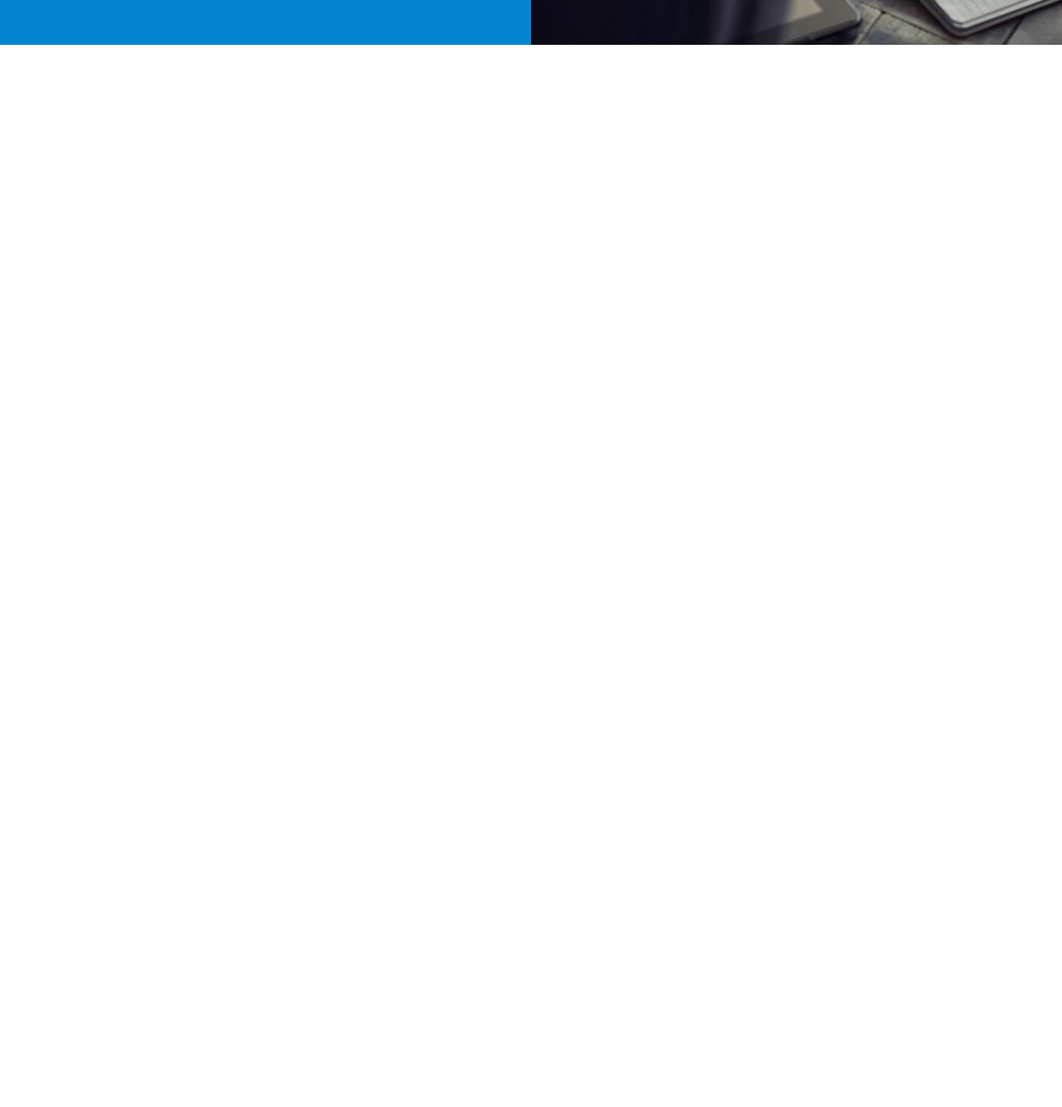
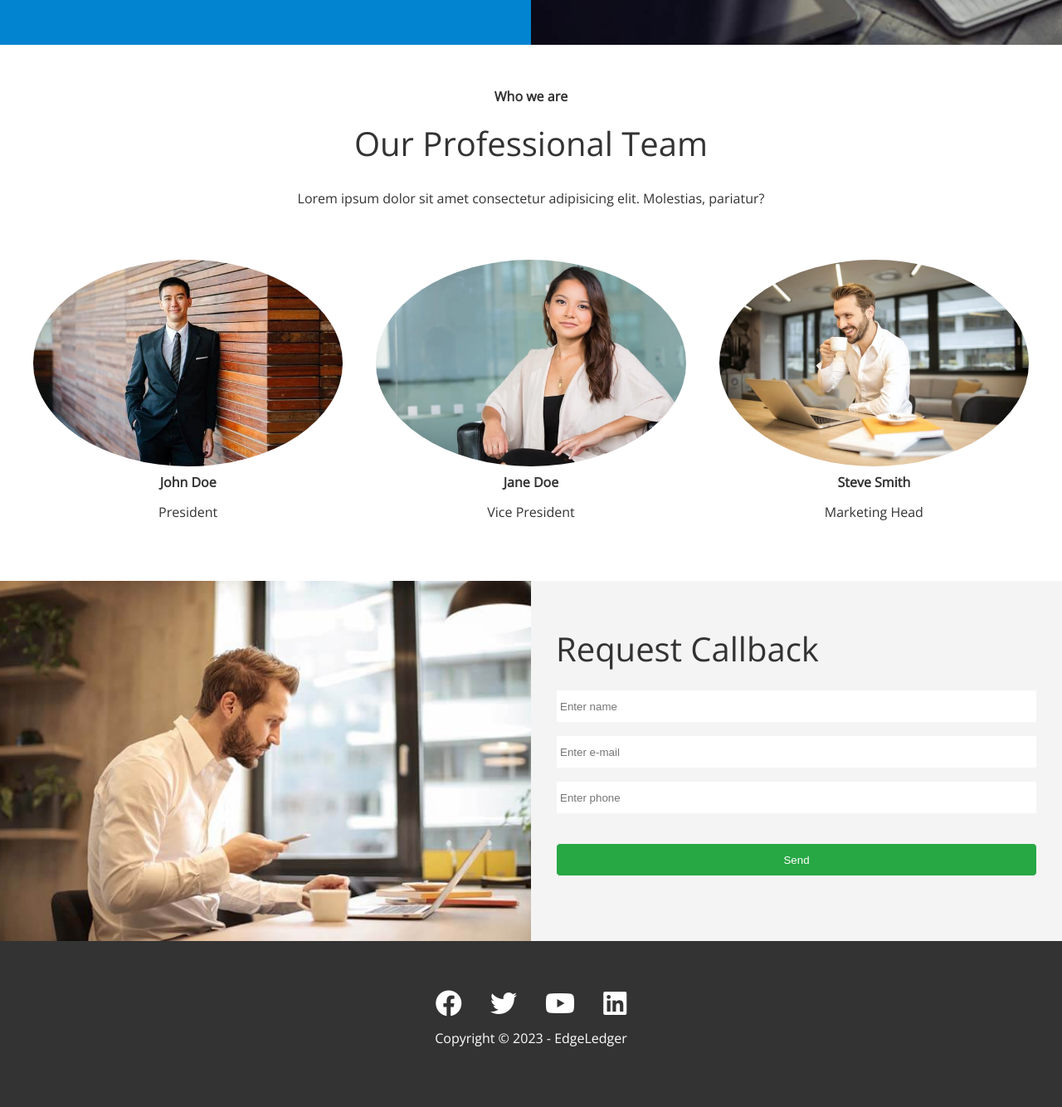
Before and after one commit to j-pcgoncalves/edge_ledger, a plain HTML site: page index.html in a window 1280 px wide. Shown: the part 2660-3994 px from the top of the page at 83% size. Before the commit the page ends 2721 px from the top, so only its background shows below. Drawn offline with nearby package versions, Linux system fonts and the light colour scheme.

Commit message:
finish and style homepage

```diff
--- a/css/style.css
+++ b/css/style.css
@@ -128,6 +128,72 @@ img {
     margin-bottom: 15px;
 }
 
+.cases img {
+    max-height: 220px;
+}
+
 .cases img:hover {
     opacity: 0.7;
 }
+
+.team img {
+    border-radius: 50%;
+}
+
+/* Callback Form */
+.callback-form {
+    width: 100%;
+    padding: 20px 0;
+}
+
+.callback-form label {
+    display: block;
+    margin-bottom: 5px;
+}
+
+.callback-form .form-control {
+    margin-bottom: 15px;
+}
+
+.callback-form input {
+    width: 100%;
+    padding: 4px;
+    height: 40px;
+    border: #f5f5f5 1px solid;
+}
+
+.callback-form input:focus {
+    outline-color: #28a745;
+}
+
+.callback-form .btn {
+    padding: 12px 0;
+    margin-top: 20px;
+}
+
+/* Footer */
+.footer {
+    display: flex;
+    flex-direction: column;
+    align-items: center;
+    justify-content: center;
+    text-align: center;
+    height: 200px;
+}
+
+.footer a {
+    color: #fff;
+}
+
+.footer a:hover {
+    color: #28a745;
+}
+
+.footer .social {
+    position: relative;
+    left: 15px;
+}
+
+.footer .social > * {
+    margin-right: 30px;
+}
--- a/index.html
+++ b/index.html
@@ -131,6 +131,73 @@
                 </div>
             </div>
         </section>
+
+        <!-- Team -->
+        <section id="team" class="team section-padding">
+            <header class="section-header">
+                <h4>Who we are</h4>
+                <h2>Our Professional Team</h2>
+                <p>Lorem ipsum dolor sit amet consectetur adipisicing elit. Molestias, pariatur?</p>
+            </header>
+            <div class="flex-items">
+                <div>
+                    <img src="img/team/person1.jpg" alt="">
+                    <h4>John Doe</h4>
+                    <p>President</p>
+                </div>
+                <div>
+                    <img src="img/team/person2.jpg" alt="">
+                    <h4>Jane Doe</h4>
+                    <p>Vice President</p>
+                </div>
+                <div>
+                    <img src="img/team/person3.jpg" alt="">
+                    <h4>Steve Smith</h4>
+                    <p>Marketing Head</p>
+                </div>
+            </div>
+        </section>
+
+        <!-- Contact -->
+        <section id="contact" class="contact flex-columns">
+            <div class="row">
+                <div class="column">
+                    <div class="column-1">
+                        <img src="img/home/contact.jpg" alt="">
+                    </div>
+                </div>
+                <div class="column">
+                    <div class="column-2 bg-light">
+                        <h2>Request Callback</h2>
+                        <form action="" class="callback-form">
+                            <div class="form-control">
+                                <label for="name"></label>
+                                <input type="text" name="name" id="name" placeholder="Enter name">
+                            </div>
+                            <div class="form-control">
+                                <label for="emaail"></label>
+                                <input type="email" name="email" id="email" placeholder="Enter e-mail">
+                            </div>
+                            <div class="form-control">
+                                <label for="phone"></label>
+                                <input type="text" name="phone" id="phone" placeholder="Enter phone">
+                            </div>
+                            <input type="submit" value="Send" id="submit" class="btn">
+                        </form>
+                    </div>
+                </div>
+            </div>
+        </section>
     </main>
+
+    <footer class="footer bg-dark">
+        <div class="social">
+            <a href="#"><i class="fab fa-facebook fa-2x"></i></a>
+            <a href="#"><i class="fab fa-twitter fa-2x"></i></a>
+            <a href="#"><i class="fab fa-youtube fa-2x"></i></a>
+            <a href="#"><i class="fab fa-linkedin fa-2x"></i></a>
+        </div>
+        <p>Copyright &copy; 2023 - EdgeLedger</p>
+    </footer>
 </body>
 </html>
```
